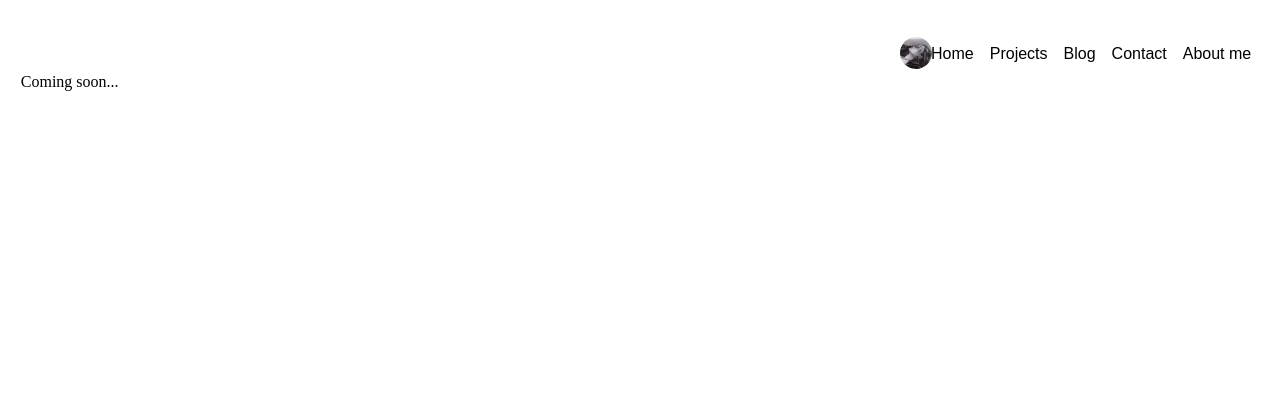
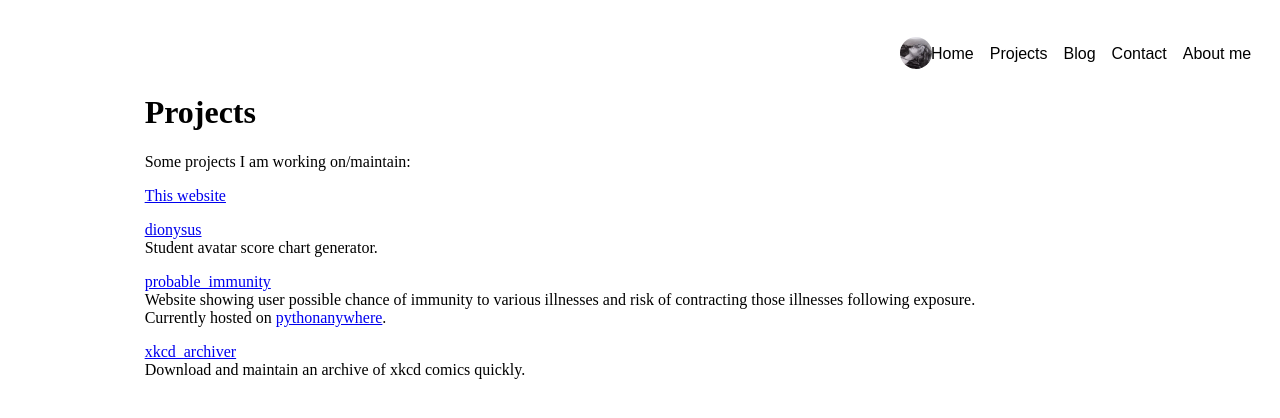
Before and after one commit to toonarmycaptain/toonarmycaptain_website, a Flask app: page /projects/ in a window 1280 px wide. Shown: the top 418 px of the page. Run offline with Flask 2, Linux system fonts and the light colour scheme; parts of the project's set-up code (start-up, migrations or seed data) failed here and were passed over; some libraries are stand-ins or nearby versions.

Commit message:
Add bare bones project links and descriptions.

```diff
--- a/toonarmycaptain_website/templates/projects.html
+++ b/toonarmycaptain_website/templates/projects.html
@@ -1,9 +1,36 @@
 {% extends 'base.html' %}
 
 {% block header %}
-  {% block title %}Projects{% endblock %}
+    {% block title %}Projects{% endblock %}
 {% endblock %}
 
 {% block body %}
-Coming soon...
+    <div class="center_text_block">
+        <h1 class="line_breaking_title">Projects</h1>
+        <p>
+            Some projects I am working on/maintain:
+            <br>
+        </p>
+        <p><a href="https://github.com/toonarmycaptain/toonarmycaptain_website/"
+              title="toonarmycaptain_website - GitHub">This website</a></p>
+        <p>
+            <a href="https://github.com/toonarmycaptain/dionysus" title="dionysus - GitHub">dionysus</a>
+            <br>
+            Student avatar score chart generator.
+        </p>
+        <p>
+            <a href="https://github.com/toonarmycaptain/probable_immunity/"
+               title="probably_immunity - GitHub">probable_immunity</a>
+            <br>
+            Website showing user possible chance of immunity to various illnesses and risk of contracting those
+            illnesses following exposure.
+            <br>
+            Currently hosted on <a href="https://probableimmunity.pythonanywhere.com/immunity/">pythonanywhere</a>.
+        </p>
+        <p>
+            <a href="https://github.com/toonarmycaptain/xkcd_archiver" title="xkcd_archiver - GitHub">xkcd_archiver</a>
+            <br>
+            Download and maintain an archive of xkcd comics quickly.
+        </p>
+    </div>
 {% endblock %}
```
